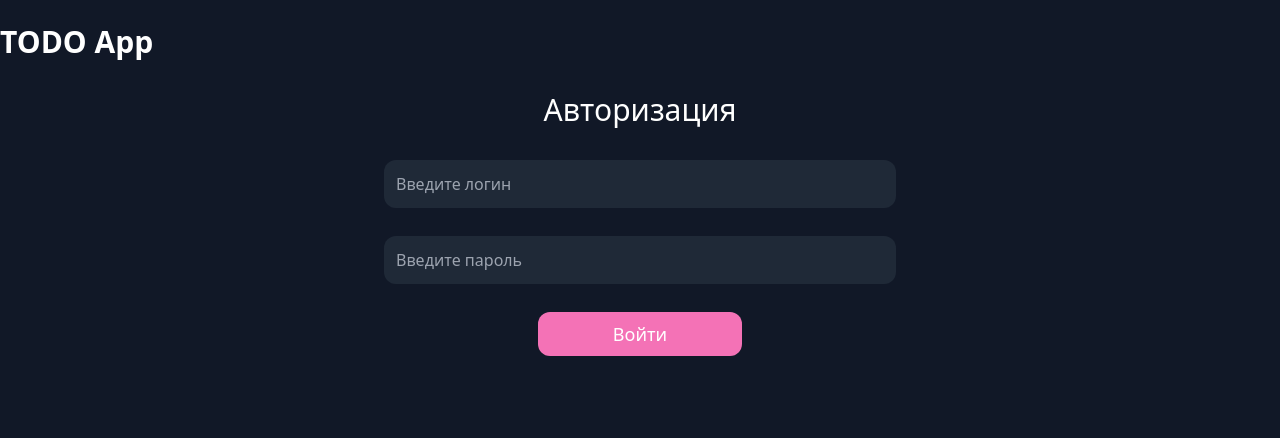
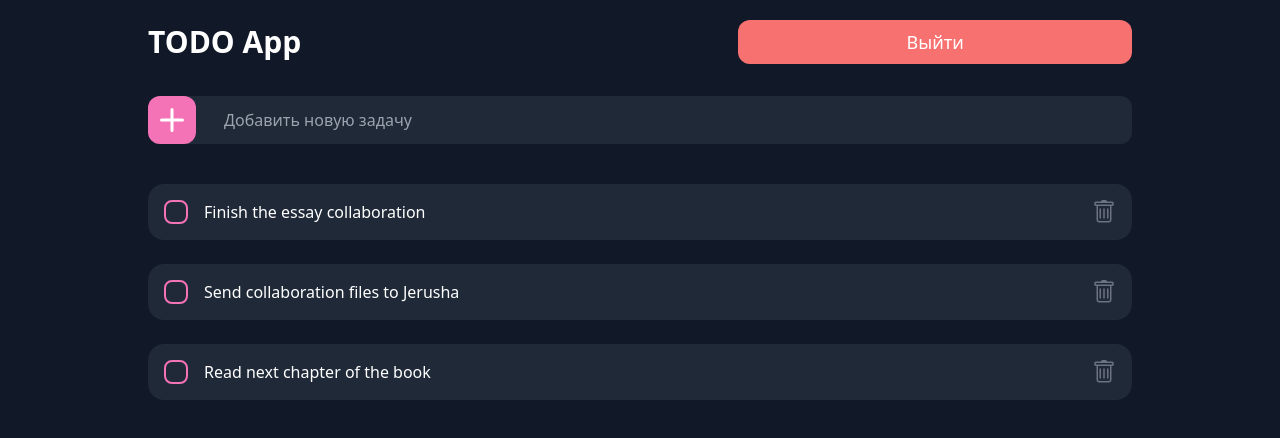
Before and after one commit to Maksimarus/TodoApp-React, a React (Create React App) app: page / in a window 1280 px wide. Before the commit this address led to /login. Shown: the top 438 px of the page. Built offline with nearby package versions, Linux system fonts and the light colour scheme; sample sign-in values are in the browser's storage.

Commit message:
feat: сохранить данные авторизации в localStorage

```diff
--- a/src/App.jsx
+++ b/src/App.jsx
@@ -1,6 +1,7 @@
 import React, {useState} from 'react';
 import {BrowserRouter} from 'react-router-dom';
 import AppRouter from './components/AppRouter';
+import NavBar from './components/NavBar';
 import {AuthContext} from './context';
 
 import Layout from './layout/Layout';
@@ -11,6 +12,7 @@ const App = () => {
   return (
     <Layout>
       <AuthContext.Provider value={{isAuth, setIsAuth}}>
+        <NavBar />
         <BrowserRouter>
           <AppRouter />
         </BrowserRouter>
--- a/src/components/AppRouter.jsx
+++ b/src/components/AppRouter.jsx
@@ -1,4 +1,4 @@
-import React, {useContext} from 'react';
+import React, {useContext, useEffect} from 'react';
 import {Navigate, Route, Routes} from 'react-router-dom';
 
 import Main from '../pages/Main';
@@ -6,7 +6,13 @@ import Login from '../pages/Login';
 import {AuthContext} from '../context';
 
 const AppRouter = () => {
-  const {isAuth} = useContext(AuthContext);
+  const {isAuth, setIsAuth} = useContext(AuthContext);
+
+  useEffect(() => {
+    if (localStorage.getItem('auth')) {
+      setIsAuth(true);
+    }
+  });
 
   return (
     <Routes>
--- /dev/null
+++ b/src/components/NavBar.jsx
@@ -0,0 +1,27 @@
+import React, {useContext} from 'react';
+import {AuthContext} from '../context';
+import MyButton from './UI/MyButton';
+
+const NavBar = () => {
+  const {isAuth, setIsAuth} = useContext(AuthContext);
+
+  const comeOut = () => {
+    setIsAuth(false);
+    localStorage.removeItem('auth');
+  };
+
+  return (
+    <div className="flex justify-between items-center mb-8">
+      <h1 className="font-bold text-3xl">TODO App</h1>
+      {isAuth ? (
+        <MyButton onClick={comeOut} addClassName="bg-red-400 min-w-[150px]">
+          Выйти
+        </MyButton>
+      ) : (
+        ''
+      )}
+    </div>
+  );
+};
+
+export default NavBar;
--- a/src/components/UI/MyButton.jsx
+++ b/src/components/UI/MyButton.jsx
@@ -1,8 +1,10 @@
 import React from 'react';
 
-const MyButton = ({children, ...props}) => {
+const MyButton = ({children, addClassName, ...props}) => {
   return (
-    <button {...props} className="bg-pink-400 p-2 rounded-xl min-w-[40%] text-lg">
+    <button
+      {...props}
+      className={`bg-pink-400 p-2 rounded-xl min-w-[40%] text-lg  ${addClassName}`}>
       {children}
     </button>
   );
--- a/src/hooks/useTodos.js
+++ b/src/hooks/useTodos.js
@@ -16,7 +16,7 @@ const useTodos = initialState => {
 
   const addTodo = title => {
     const newTodo = {
-      _id: new Date(),
+      _id: new Date().getTime(),
       title,
       isCompleted: false,
     };
--- a/src/layout/Layout.jsx
+++ b/src/layout/Layout.jsx
@@ -3,10 +3,7 @@ import React from 'react';
 const Layout = ({children}) => {
   return (
     <div className="mx-auto bg-gray-900 h-screen text-white">
-      <div className="container mx-auto py-6">
-        <h1 className="font-bold text-3xl mb-8">TODO App</h1>
-        {children}
-      </div>
+      <div className="container max-w-5xl mx-auto p-5">{children}</div>
     </div>
   );
 };
--- a/src/pages/Login.jsx
+++ b/src/pages/Login.jsx
@@ -9,6 +9,7 @@ const Login = () => {
   const login = e => {
     e.preventDefault();
     setIsAuth(true);
+    localStorage.setItem('auth', 'true');
   };
 
   return (
```
